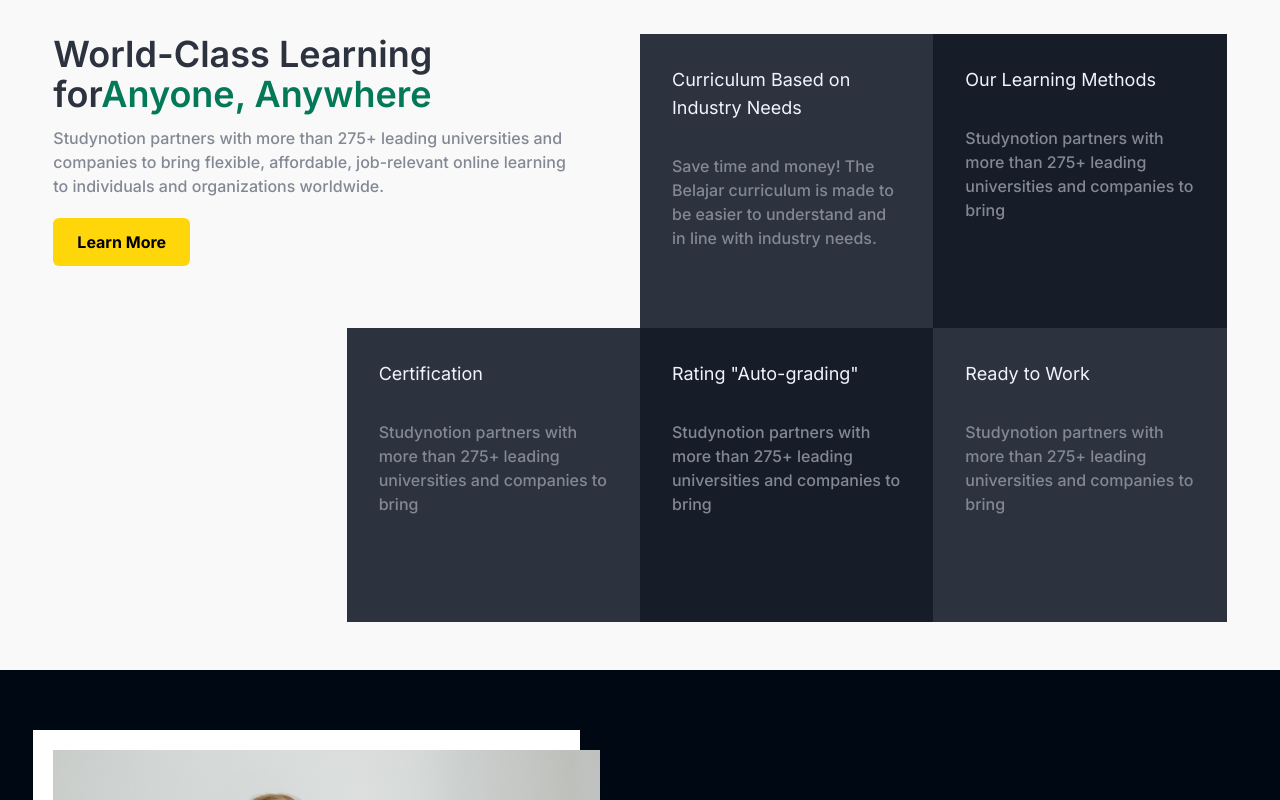
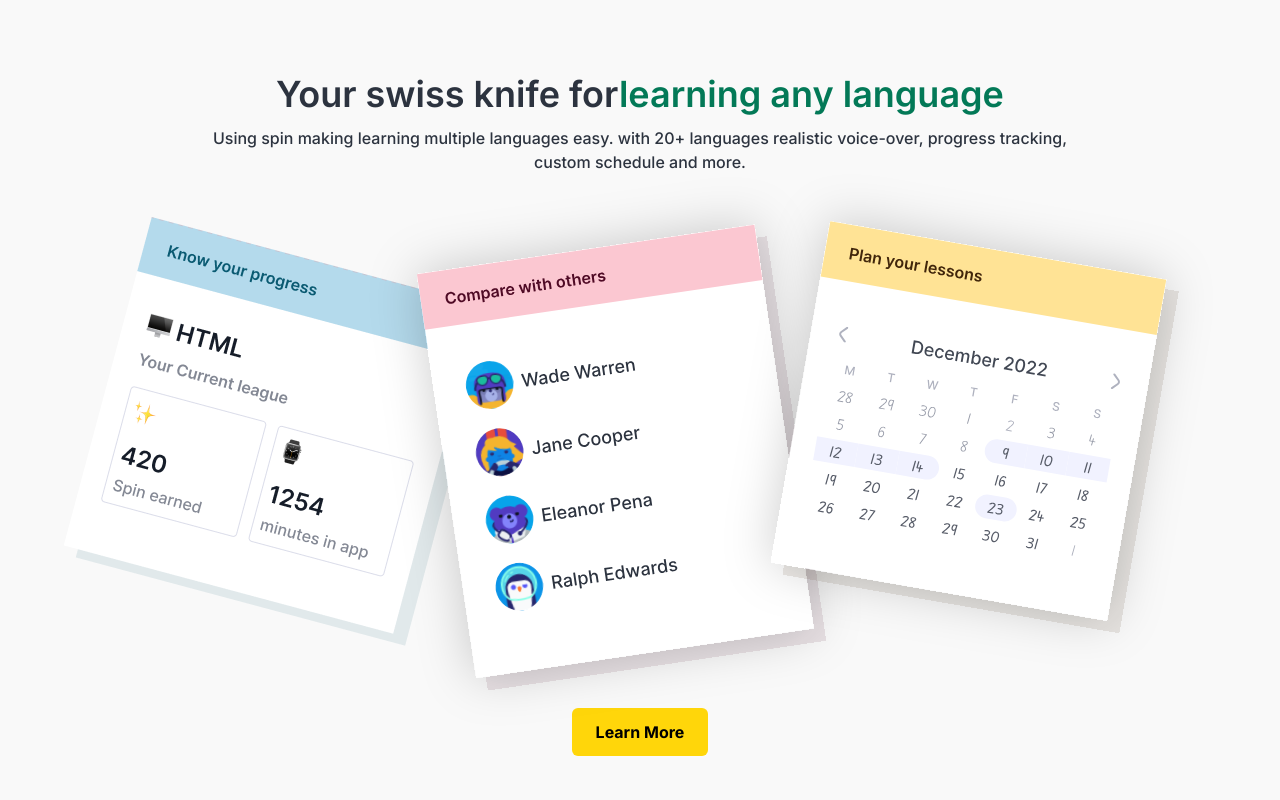
Before and after one commit to Gulabkt98/EduNova, a React (Create React App) app: page / in a window 1280 px wide. Shown: the part 3080-3880 px from the top of the page. Built offline with nearby package versions, Linux system fonts and the light colour scheme; no server answers.

Commit message:
add learning grid Array

```diff
--- a/src/components/core/Homepage/LearninLanguageSection.jsx
+++ b/src/components/core/Homepage/LearninLanguageSection.jsx
@@ -1,94 +1,47 @@
-import React from "react";
-import HighlightText from "../../../components/core/Homepage/HighlightText";
+import React from 'react'
+import HighlightText from './HighlightText'
 import CTAButton from "../../../components/core/Homepage/Button";
+import Know_your_progress from "../../../assets/Images/Know_your_progress.png";
+import Compare_with_others from "../../../assets/Images/Compare_with_others.svg";
+import Plan_your_lessons from "../../../assets/Images/Plan_your_lessons.svg";
 
-const LearningGridArray = [
-  {
-    order: -1,
-    heading: "World-Class Learning for",
-    highliteText: "Anyone, Anywhere",
-    description:
-      "Studynotion partners with more than 275+ leading universities and companies to bring flexible, affordable, job-relevant online learning to individuals and organizations worldwide.",
-    BtnText: "Learn More",
-    BtnLink: "/",
-  },
-  {
-    order: 1,
-    heading: "Curriculum Based on Industry Needs",
-    description:
-      "Save time and money! The Belajar curriculum is made to be easier to understand and in line with industry needs.",
-  },
-  {
-    order: 2,
-    heading: "Our Learning Methods",
-    description:
-      "Studynotion partners with more than 275+ leading universities and companies to bring",
-  },
-  {
-    order: 3,
-    heading: "Certification",
-    description:
-      "Studynotion partners with more than 275+ leading universities and companies to bring",
-  },
-  {
-    order: 4,
-    heading: `Rating "Auto-grading"`,
-    description:
-      "Studynotion partners with more than 275+ leading universities and companies to bring",
-  },
-  {
-    order: 5,
-    heading: "Ready to Work",
-    description:
-      "Studynotion partners with more than 275+ leading universities and companies to bring",
-  },
-];
+const LearningLanguageSection = () => {
+  return (
+    <div>
+        <div className="text-4xl font-semibold text-center my-10">
+            Your swiss knife for
+            <HighlightText text={"learning any language"} />
+            <div className="text-center text-richblack-700 font-medium lg:w-[75%] mx-auto leading-6 text-base mt-3">
+              Using spin making learning multiple languages easy. with 20+
+              languages realistic voice-over, progress tracking, custom schedule
+              and more.
+            </div>
+            <div className="flex flex-col lg:flex-row items-center justify-center mt-8 lg:mt-0">
+              <img
+                src={Know_your_progress}
+                alt=""
+                className="object-contain  lg:-mr-32 "
+              />
+              <img
+                src={Compare_with_others}
+                alt=""
+                className="object-contain lg:-mb-10 lg:-mt-0 -mt-12"
+              />
+              <img
+                src={Plan_your_lessons}
+                alt=""
+                className="object-contain  lg:-ml-36 lg:-mt-5 -mt-16"
+              />
+            </div>
+          </div>
 
-const LearningGrid = () => {
-  return (
-    <div className="grid mx-auto w-[350px] xl:w-fit grid-cols-1 xl:grid-cols-4 mb-12">
-      {LearningGridArray.map((card, i) => {
-        return (
-          <div
-            key={i}
-            className={`${i === 0 && "xl:col-span-2 xl:h-[294px]"}  ${
-              card.order % 2 === 1
-                ? "bg-richblack-700 h-[294px]"
-                : card.order % 2 === 0
-                ? "bg-richblack-800 h-[294px]"
-                : "bg-transparent"
-            } ${card.order === 3 && "xl:col-start-2"}  `}
-          >
-            {card.order < 0 ? (
-              <div className="xl:w-[90%] flex flex-col gap-3 pb-10 xl:pb-0">
-                <div className="text-4xl font-semibold ">
-                  {card.heading}
-                  <HighlightText text={card.highliteText} />
-                </div>
-                <p className="text-richblack-300 font-medium">
-                  {card.description}
-                </p>
+          <div className="w-fit mx-auto lg:mb-20 mb-8 -mt-5">
+            <CTAButton active={true} linkto={"/signup"}>
+              <div className="">Learn More</div>
+            </CTAButton>
+          </div>
+    </div>
+  )
+}
 
-                <div className="w-fit mt-2">
-                  <CTAButton active={true} linkto={card.BtnLink}>
-                    {card.BtnText}
-                  </CTAButton>
-                </div>
-              </div>
-            ) : (
-              <div className="p-8 flex flex-col gap-8">
-                <h1 className="text-richblack-5 text-lg">{card.heading}</h1>
-
-                <p className="text-richblack-300 font-medium">
-                  {card.description}
-                </p>
-              </div>
-            )}
-          </div>
-        );
-      })}
-    </div>
-  );
-};
-
-export default LearningGrid;
+export default LearningLanguageSection
```
